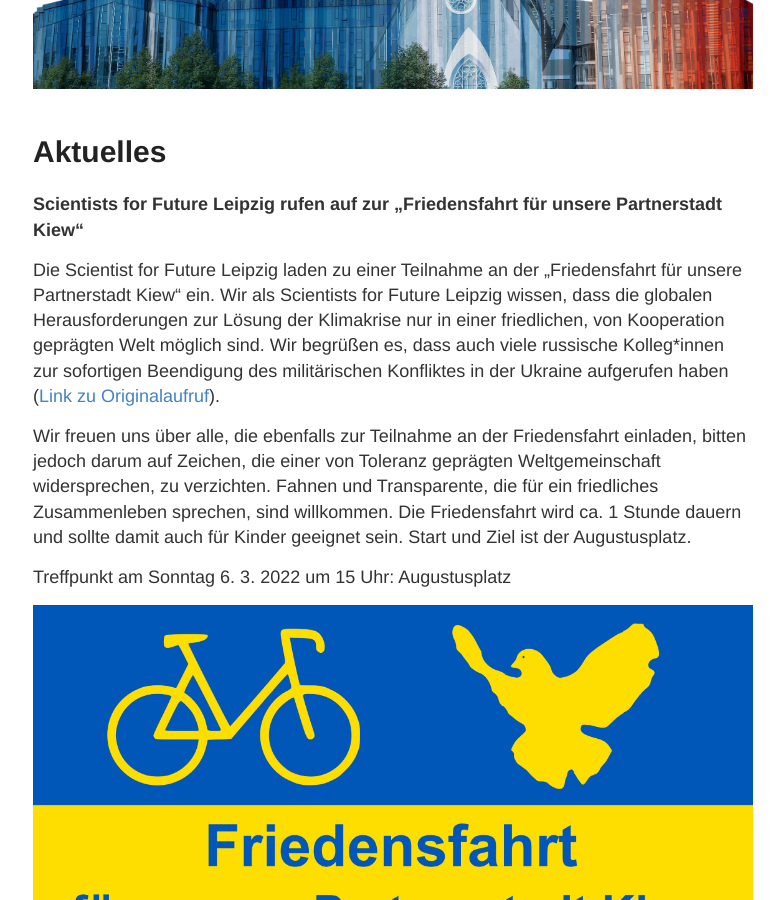
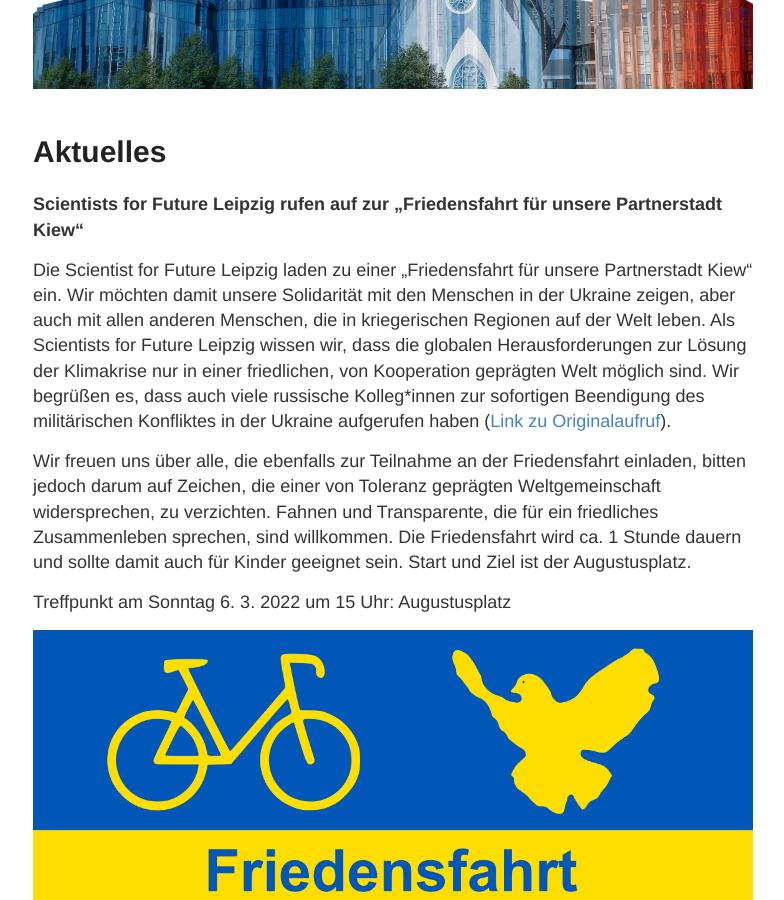
Before and after one commit to s4f-leipzig/s4f-leipzig.github.io, a Jekyll site: the page built from index.md, in a window 1280 px wide and 900 px high, scrolled down 331 px. Shown: the whole window, without its empty margins (247-1031 px from the left). Built offline with Jekyll 4.4.1, drawn with Linux system fonts in a browser that asks for light colours.

Commit message:
Update index.md

```diff
--- a/index.md
+++ b/index.md
@@ -6,7 +6,7 @@ title: Aktuelles
 <b>Scientists for Future Leipzig rufen auf zur „Friedensfahrt für unsere Partnerstadt Kiew“</b>
 <br>
 
-Die Scientist for Future Leipzig laden zu einer Teilnahme an der „Friedensfahrt für unsere Partnerstadt Kiew“ ein. Wir als Scientists for Future Leipzig wissen, dass die globalen Herausforderungen zur Lösung der Klimakrise nur in einer friedlichen, von Kooperation geprägten Welt möglich sind. Wir begrüßen es, dass auch viele russische Kolleg*innen zur sofortigen Beendigung des militärischen Konfliktes in der Ukraine aufgerufen haben (<a href="https://trv-science.ru/2022/02/we-are-against-war/">Link zu Originalaufruf</a>).
+Die Scientist for Future Leipzig laden zu einer „Friedensfahrt für unsere Partnerstadt Kiew“ ein. Wir möchten damit unsere Solidarität mit den Menschen in der Ukraine zeigen, aber auch mit allen anderen Menschen, die in kriegerischen Regionen auf der Welt leben. Als Scientists for Future Leipzig wissen wir, dass die globalen Herausforderungen zur Lösung der Klimakrise nur in einer friedlichen, von Kooperation geprägten Welt möglich sind. Wir begrüßen es, dass auch viele russische Kolleg*innen zur sofortigen Beendigung des militärischen Konfliktes in der Ukraine aufgerufen haben (<a href="https://trv-science.ru/2022/02/we-are-against-war/">Link zu Originalaufruf</a>).
 
 Wir freuen uns über alle, die ebenfalls zur Teilnahme an der Friedensfahrt einladen, bitten jedoch darum auf Zeichen, die einer von Toleranz geprägten Weltgemeinschaft widersprechen, zu verzichten. Fahnen und Transparente, die für ein friedliches Zusammenleben sprechen, sind willkommen. Die Friedensfahrt wird ca. 1 Stunde dauern und sollte damit auch für Kinder geeignet sein. Start und Ziel ist der Augustusplatz.
 
```
